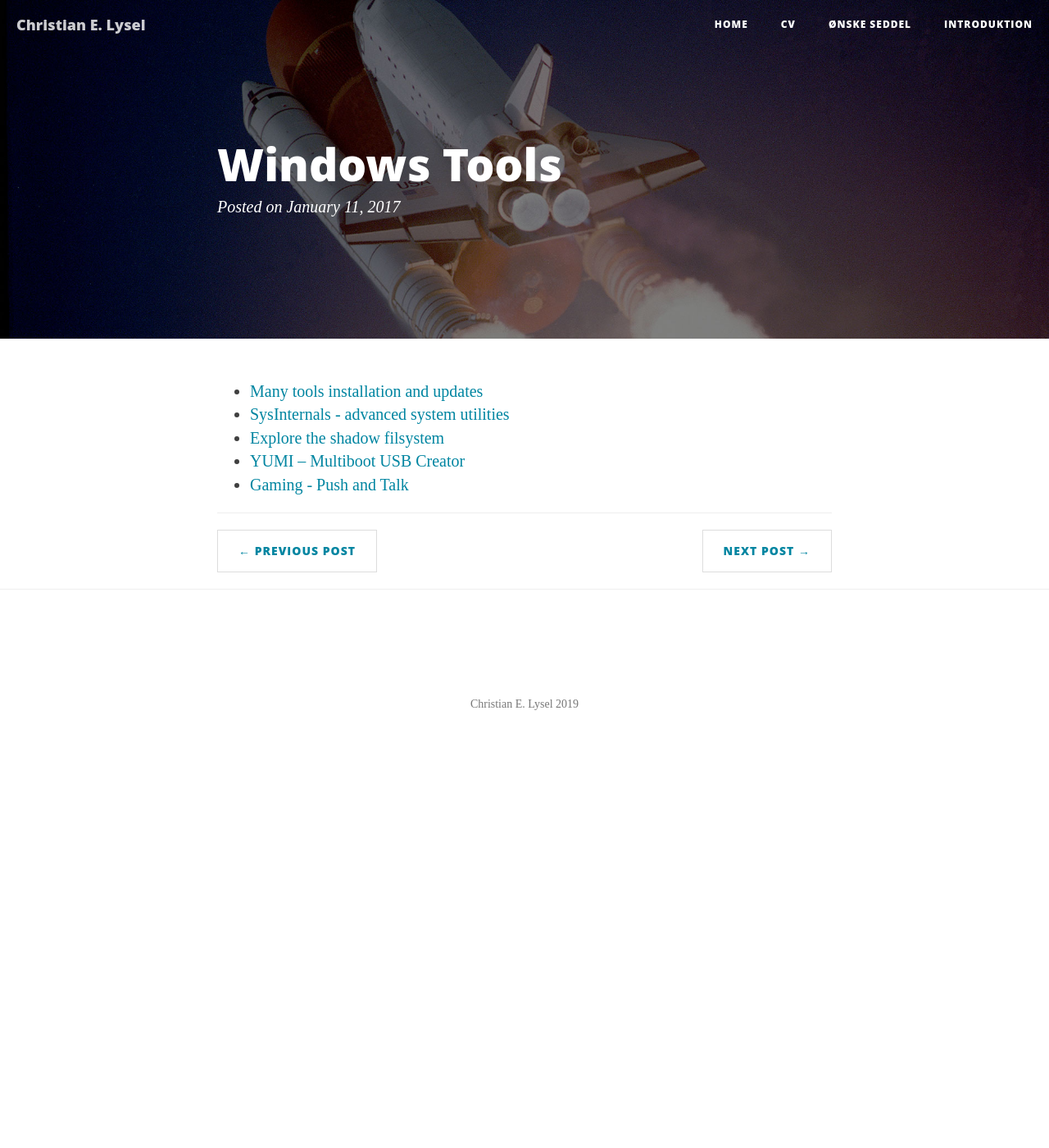
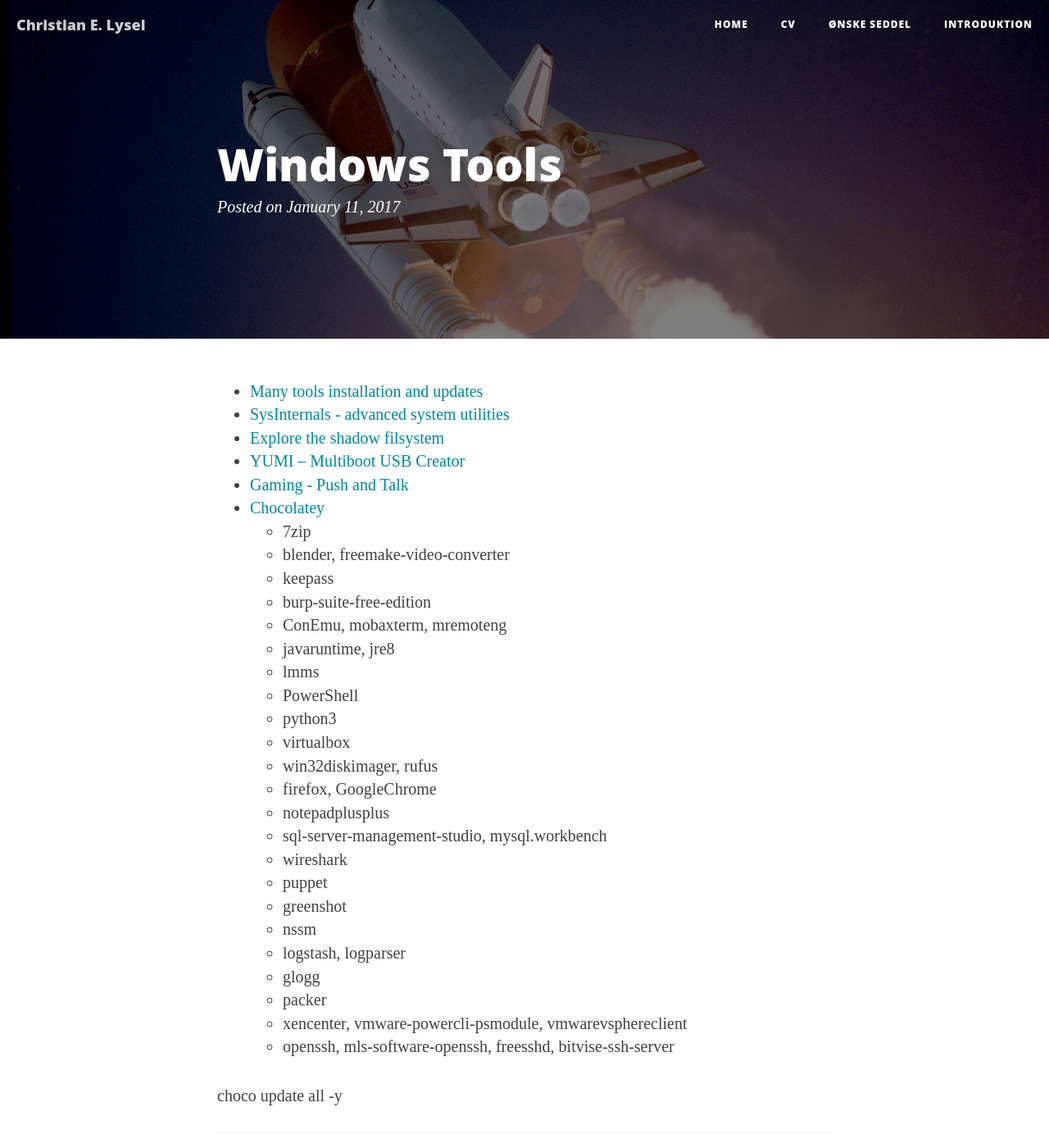
Before and after one commit to clysel/christian.lysel.net, a Jekyll site: the page built from _posts/2017-01-11-windows-tools.markdown, in a window 1280 px wide and 1400 px high. Shown: the whole window at 82% size. Built offline with Jekyll 4.4.1, drawn with Linux system fonts in a browser that asks for light colours.

Commit message:
Update 2017-01-11-windows-tools.markdown

```diff
--- a/_posts/2017-01-11-windows-tools.markdown
+++ b/_posts/2017-01-11-windows-tools.markdown
@@ -9,3 +9,29 @@ header-img: "img/post-bg-01.jpg"
   * [Explore the shadow filsystem](http://www.shadowexplorer.com/)
   * [YUMI – Multiboot USB Creator](https://www.pendrivelinux.com/yumi-multiboot-usb-creator/)
   * [Gaming - Push and Talk](http://www.pushtotalk.nu/)
+  * [Chocolatey](https://chocolatey.org/)
+    * 7zip
+    * blender, freemake-video-converter
+    * keepass
+    * burp-suite-free-edition
+    * ConEmu, mobaxterm, mremoteng
+    * javaruntime, jre8
+    * lmms
+    * PowerShell
+    * python3
+    * virtualbox
+    * win32diskimager, rufus
+    * firefox, GoogleChrome
+    * notepadplusplus
+    * sql-server-management-studio, mysql.workbench
+    * wireshark
+    * puppet
+    * greenshot
+    * nssm
+    * logstash, logparser
+    * glogg
+    * packer
+    * xencenter, vmware-powercli-psmodule, vmwarevsphereclient
+    * openssh, mls-software-openssh, freesshd, bitvise-ssh-server
+
+choco update all -y
```
